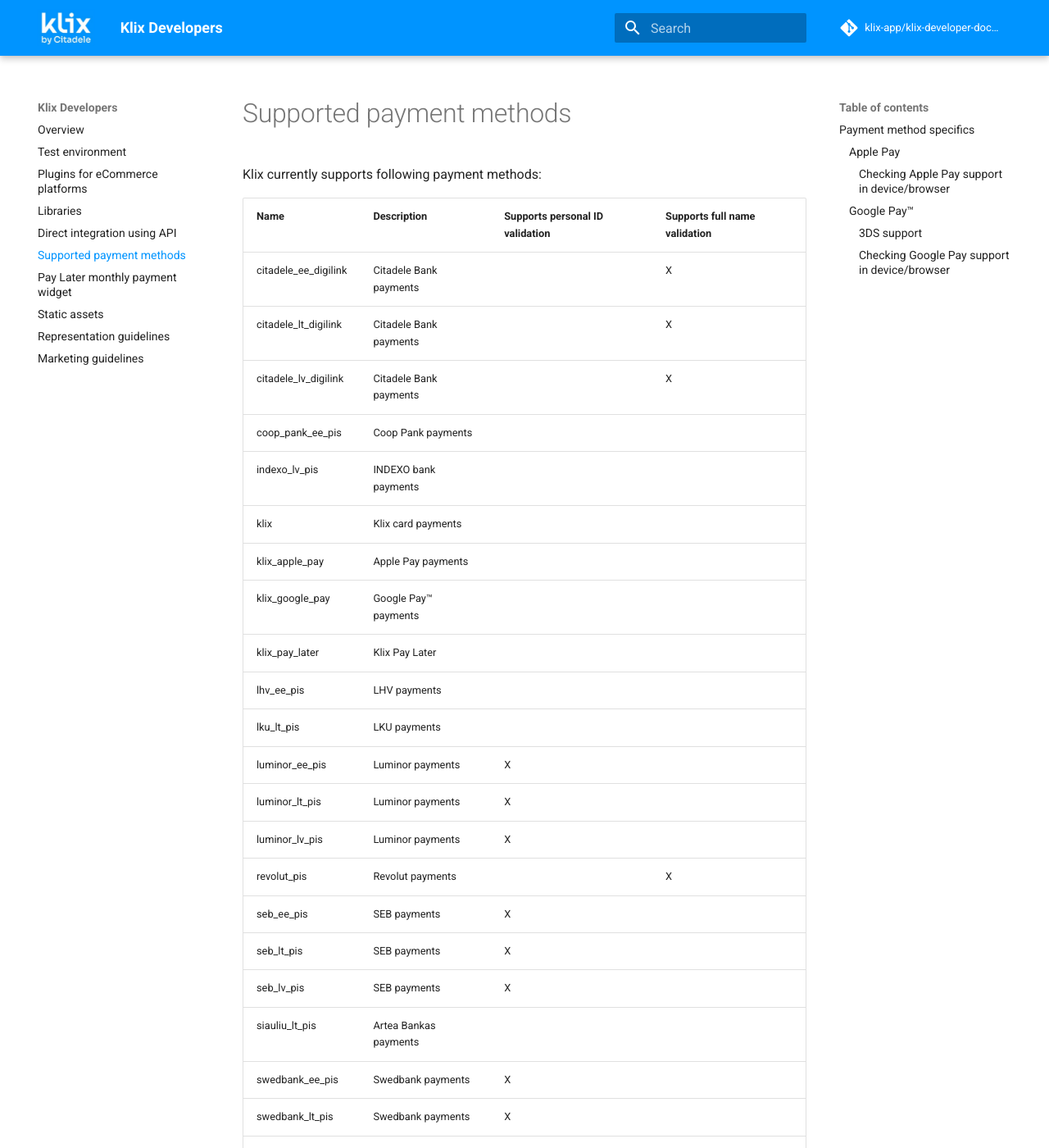
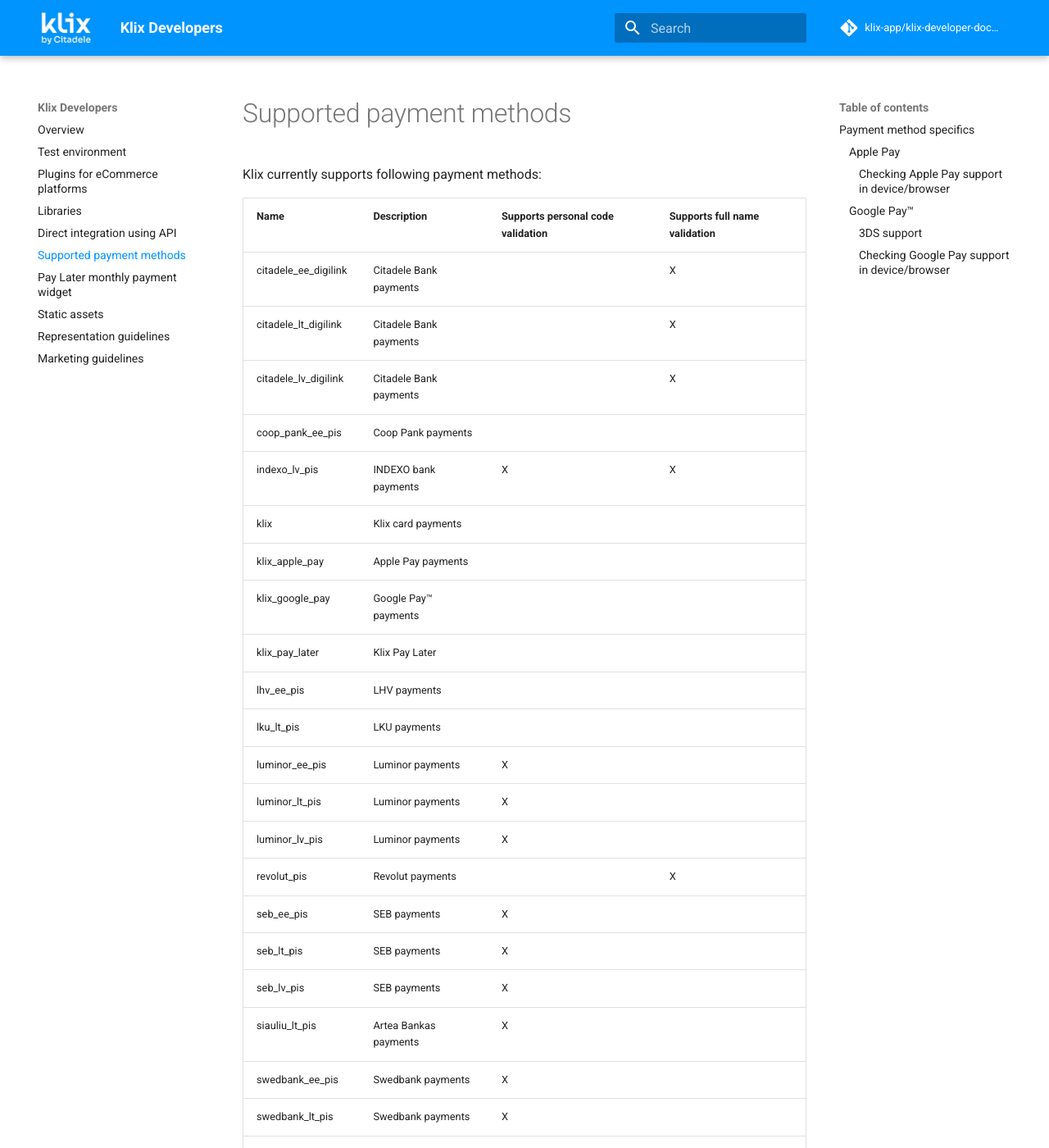
Before and after one commit to klix-app/klix-developer-documentation-website, an MkDocs documentation site: the page built from docs/payment-methods.md, in a window 1280 px wide and 1400 px high. Shown: the whole window at 82% size. Built offline with MkDocs 1.6.1 and Material for MkDocs 9.7.7, drawn with Linux system fonts in a browser that asks for light colours; a script that is not in the unit is left out; comment, search, counter and statistics services are not loaded.

```diff
--- a/docs/payment-methods.md
+++ b/docs/payment-methods.md
@@ -2,30 +2,30 @@
 
 Klix currently supports following payment methods:
 
-| Name                  | Description                 | Supports personal ID validation | Supports full name validation |
-|-----------------------|-----------------------------|---------------------------------|-------------------------------|
-| citadele_ee_digilink  | Citadele Bank payments      |                                 |               X               |
-| citadele_lt_digilink  | Citadele Bank payments      |                                 |               X               |
-| citadele_lv_digilink  | Citadele Bank payments      |                                 |               X               |
-| coop_pank_ee_pis      | Coop Pank payments          |                                 |                               |
- | indexo_lv_pis         | INDEXO bank payments        |                                 |                               |
-| klix                  | Klix card payments          |                                 |                               |
-| klix_apple_pay        | Apple Pay payments          |                                 |                               |
-| klix_google_pay       | Google Pay™ payments        |                                 |                               |
-| klix_pay_later        | Klix Pay Later              |                                 |                               |
-| lhv_ee_pis            | LHV payments                |                                 |                               |
-| lku_lt_pis            | LKU payments                |                                 |                               |
-| luminor_ee_pis        | Luminor payments            |                X                |                               |
-| luminor_lt_pis        | Luminor payments            |                X                |                               |
-| luminor_lv_pis        | Luminor payments            |                X                |                               |
-| revolut_pis           | Revolut payments            |                                 |               X               |
-| seb_ee_pis            | SEB payments                |                X                |                               |
-| seb_lt_pis            | SEB payments                |                X                |                               |
-| seb_lv_pis            | SEB payments                |                X                |                               |
-| siauliu_lt_pis        | Artea Bankas payments     |                                 |                               |
-| swedbank_ee_pis       | Swedbank payments           |                X                |                               |
-| swedbank_lt_pis       | Swedbank payments           |                X                |                               |
-| swedbank_lv_pis       | Swedbank payments           |                X                |                               |
+| Name                  | Description                | Supports personal code validation | Supports full name validation |
+|-----------------------|----------------------------|-----------------------------------|-------------------------------|
+| citadele_ee_digilink  | Citadele Bank payments     |                                   | X                             |
+| citadele_lt_digilink  | Citadele Bank payments     |                                   | X                             |
+| citadele_lv_digilink  | Citadele Bank payments     |                                   | X                             |
+| coop_pank_ee_pis      | Coop Pank payments         |                                   |                               |
+| indexo_lv_pis         | INDEXO bank payments       | X                                 | X                             |
+| klix                  | Klix card payments         |                                   |                               |
+| klix_apple_pay        | Apple Pay payments         |                                   |                               |
+| klix_google_pay       | Google Pay™ payments       |                                   |                               |
+| klix_pay_later        | Klix Pay Later             |                                   |                               |
+| lhv_ee_pis            | LHV payments               |                                   |                               |
+| lku_lt_pis            | LKU payments               |                                   |                               |
+| luminor_ee_pis        | Luminor payments           | X                                 |                               |
+| luminor_lt_pis        | Luminor payments           | X                                 |                               |
+| luminor_lv_pis        | Luminor payments           | X                                 |                               |
+| revolut_pis           | Revolut payments           |                                   | X                             |
+| seb_ee_pis            | SEB payments               | X                                 |                               |
+| seb_lt_pis            | SEB payments               | X                                 |                               |
+| seb_lv_pis            | SEB payments               | X                                 |                               |
+| siauliu_lt_pis        | Artea Bankas payments      | X                                 |                               |
+| swedbank_ee_pis       | Swedbank payments          | X                                 |                               |
+| swedbank_lt_pis       | Swedbank payments          | X                                 |                               |
+| swedbank_lv_pis       | Swedbank payments          | X                                 |                               |
 
 ## Payment method specifics
 
```
